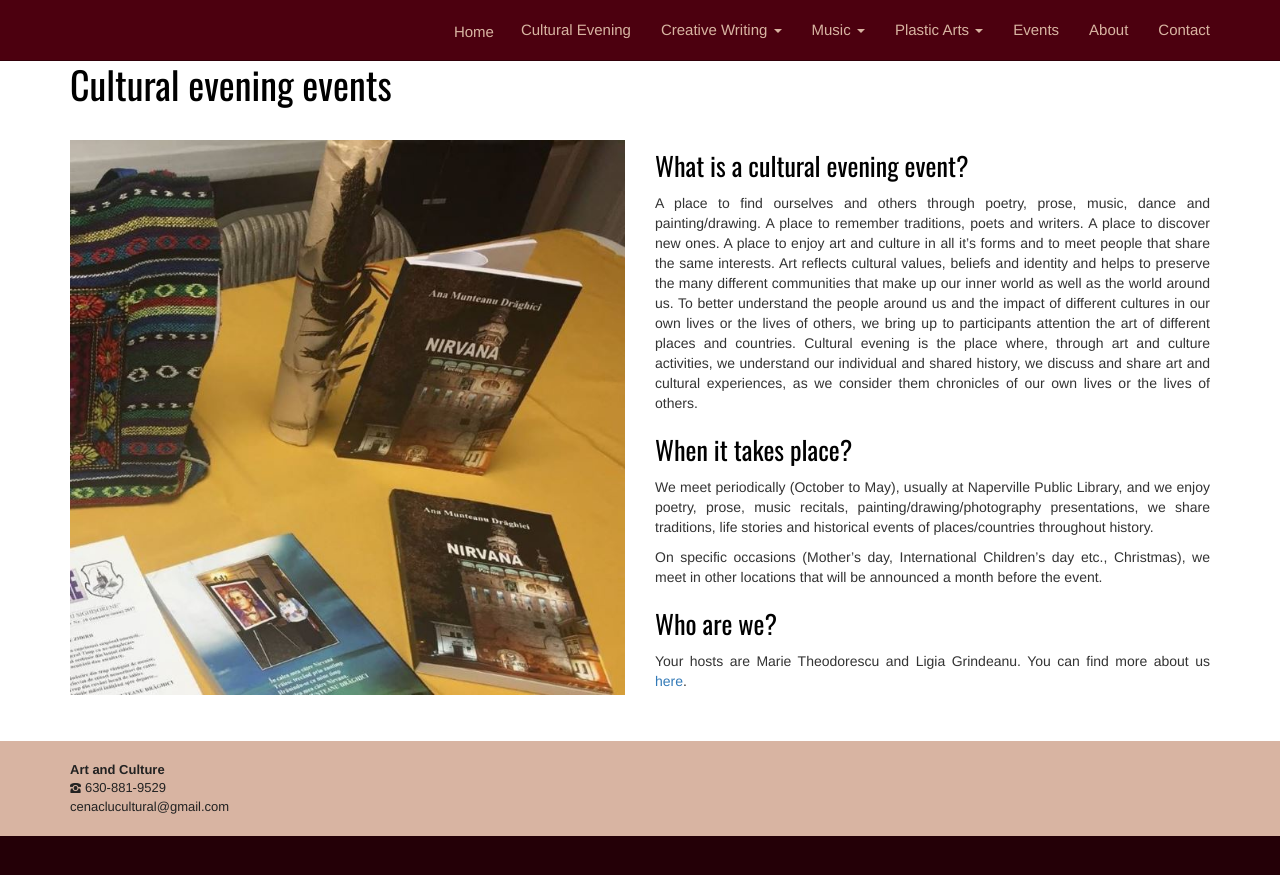
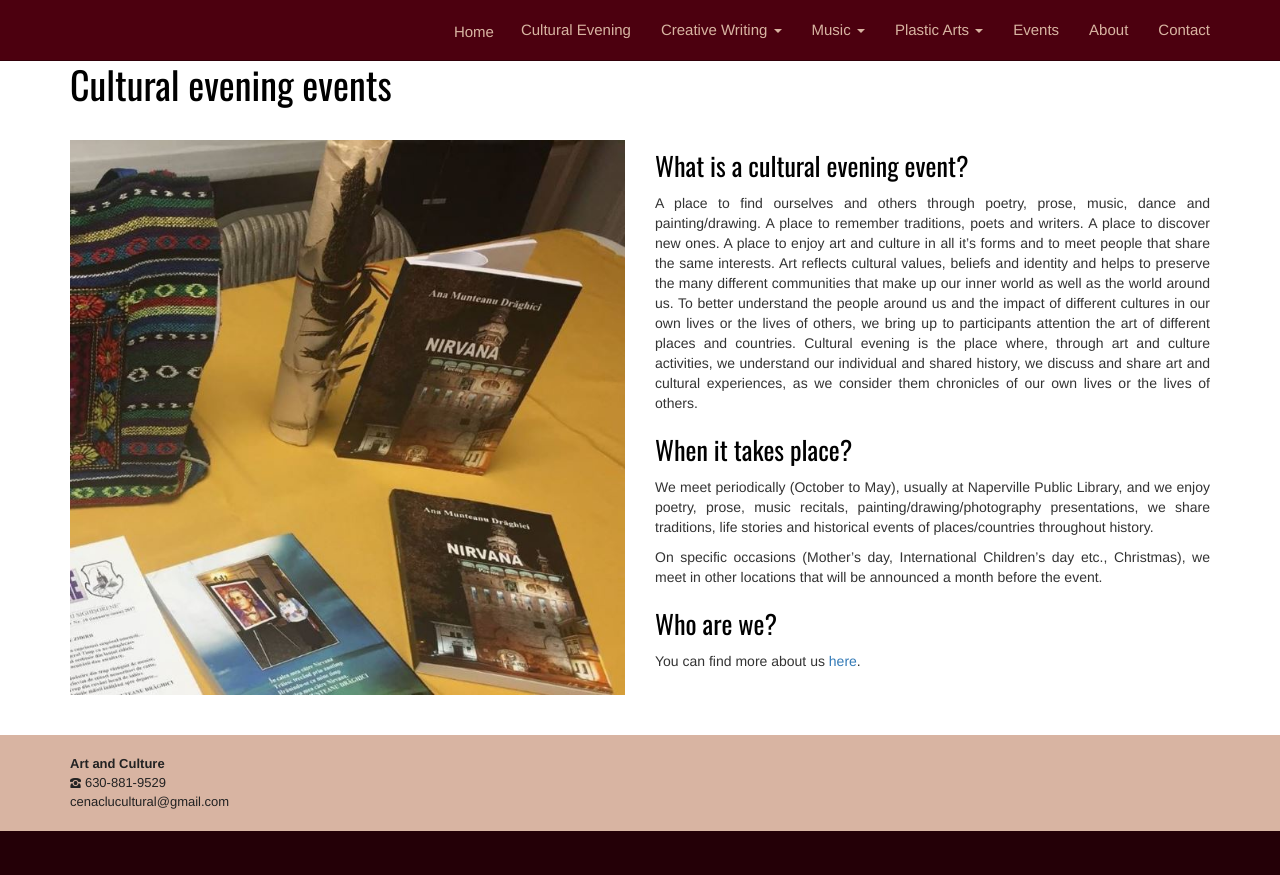
Before and after one commit to adrianth/culteve, a Jekyll site: the page built from en/cultural-evening.html, in a window 1280 px wide. Shown: the top 875 px of the page. Built offline with Jekyll 4.4.1, drawn with Linux system fonts in a browser that asks for light colours.

Commit message:
fara ligia

```diff
--- a/en/cultural-evening.html
+++ b/en/cultural-evening.html
@@ -27,7 +27,7 @@ title: Cultural evening events
 
         <div class="col-sm-6">
             <h2>Who are we?</h2>
-            <p class="justify">Your hosts are Marie Theodorescu and Ligia Grindeanu. You can find more about us <a href="{{ site.baseurl }}/en/about.html">here</a>.</p>
+            <p class="justify">You can find more about us <a href="{{ site.baseurl }}/en/about.html">here</a>.</p>
         </div>
 
     </div>
```
